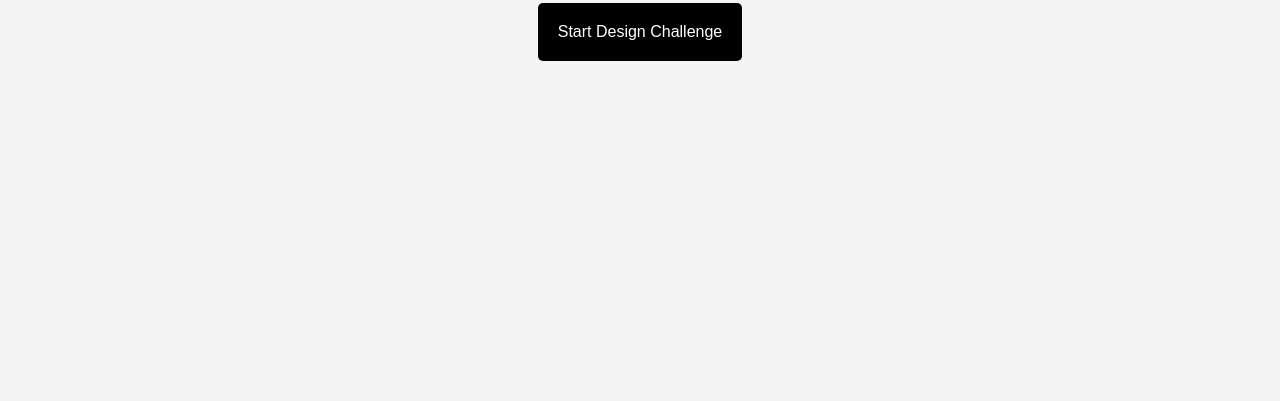
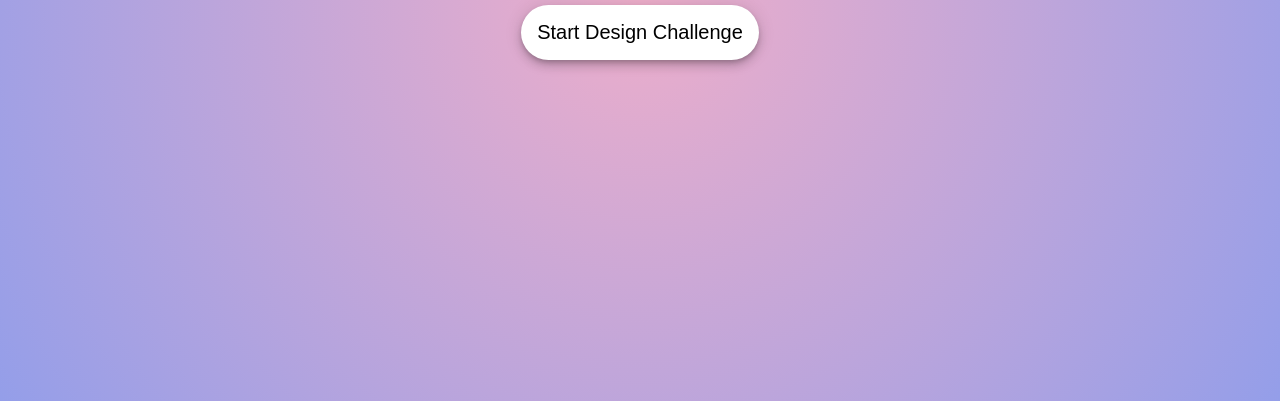
Before and after one commit to Pirinska/CFGproject, a plain HTML site: page index.html in a window 1280 px wide. Shown: the part 415-816 px from the top of the page. Drawn offline with Linux system fonts and the light colour scheme.

Commit message:
Update styling.css

```diff
--- a/styling.css
+++ b/styling.css
@@ -6,7 +6,8 @@ body {
     justify-content: center;
     align-items: center;
     height: 100vh;
-    background-color: #f4f4f4;
+    background: rgb(238,174,202);
+    background: radial-gradient(circle, rgba(238,174,202,1) 0%, rgba(148,158,233,1) 100%);
 }
 
 h1 {
@@ -14,17 +15,21 @@ h1 {
 }
 
 button {
-    padding: 20px 20px;
-    font-size: 16px;
+    align-items: center;
+    padding: 16px 16px;
+    font-size: 20px;
     cursor: pointer;
-    background-color: #000;
-    color: #fff;
+    background-color: #ffffff;
+    color: #000000;
     border: none;
-    border-radius: 5px;
+    border-radius: 35px;
+    box-shadow: rgba(0, 0, 0, .2) 0 3px 5px -1px,rgba(0, 0, 0, .14) 0 6px 10px 0,rgba(0, 0, 0, .12) 0 1px 18px 0;
 }
 
+
+
 button:hover {
-    background-color: #555;
+    background-color: #e8e8e8;
 }
 
 form {
```
